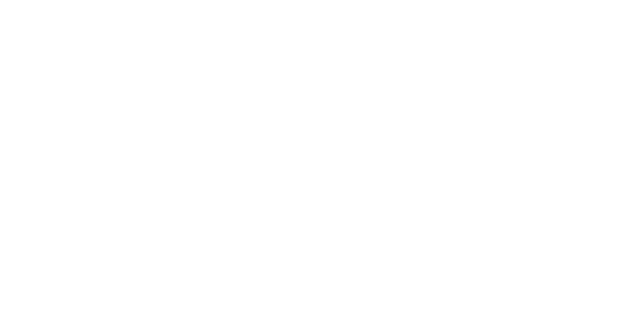
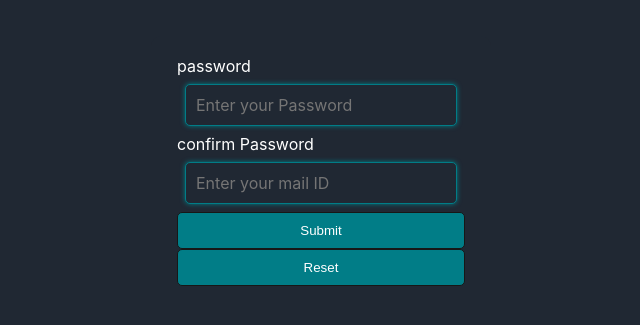
Before and after one commit to Jayanth9710/sign-up-test-frontend, a React (Create React App) app: page /reset-password/1/1 in a window 1280 px wide. Before the commit this address had no page. Shown: the part 109-434 px from the top of the page, without its empty margins (319-959 px from the left). Built offline with nearby package versions, Linux system fonts and the light colour scheme.

Commit message:
reset password

```diff
--- a/src/App.js
+++ b/src/App.js
@@ -7,6 +7,8 @@
 import Home from './Components/Home';
 import Register from './Components/Register';
 import Login from './Components/Login';
+import ForgotPassword from './Components/ForgotPassword'
+import ResetPassword from './Components/ResetPassword'
 
 function App() {
   return (
@@ -16,6 +18,8 @@
         <Route path='/' element={<Home/>} exact={true}/>
         <Route path='/signup' element={<Register/>} exact={true}/>
         <Route path='/signin' element={<Login/>} exact={true}/>
+        <Route path='/forgotpassword' element={<ForgotPassword/>} exact={true}/>
+        <Route path='/reset-password/:userId/:token' element={<ResetPassword/>} exact={true}/>
       </Routes>
     </Router>
     </>
--- /dev/null
+++ b/src/Components/ForgotPassword.js
@@ -0,0 +1,52 @@
+import * as Yup from 'yup';
+import {Formik,Form} from 'formik';
+import Textfield from './Textfield';
+import axios from 'axios'
+import env from '../Settings';
+
+function ForgotPassword() {
+    const validate = Yup.object({
+        email: Yup.string().email("Email is Invalid").required("Email is required"),
+    });
+    return (
+        <>
+        <div className='signup__page'>
+            <div className='signup__container'>
+                <Formik
+                initialValues={{
+                    email:"",
+                }}
+                validationSchema={validate}
+                onSubmit={async (values) => {
+                    try {
+                        let postData = await axios.post(`${env.api}/forgotPassword`,{email:values.email});
+                        console.log(postData);
+                        window.alert("Check your email for Password Reset Link");
+                    } catch (error) {
+                        console.log(error)
+                        window.alert("Check your connection / mail not found")
+                    }
+                }}>
+                    { (formik) => (
+                        <div className='signup__title'>
+                            <div className='signup__inner'>
+                                <Form>
+                                    <Textfield
+                                    label="Email"
+                                    name="email"
+                                    type="email"
+                                    placeholder="Enter your mail ID"/>
+                                    <button className='signup__buttons' type='submit'>Submit</button>
+                                    <button className='signup__buttons' type='reset'>Reset</button>
+                                </Form>
+                            </div>
+                        </div>
+                    )}
+                </Formik>
+            </div>
+        </div>
+        </>
+    )
+}
+
+export default ForgotPassword;
--- a/src/Components/Login.css
+++ b/src/Components/Login.css
@@ -29,3 +29,7 @@
     width: 100%;
     border-radius: 5px;
 }
+.link{
+    text-decoration: none;
+    color: inherit;
+  }
--- a/src/Components/Login.js
+++ b/src/Components/Login.js
@@ -1,7 +1,7 @@
 import React ,{useState} from 'react';
 import * as Yup from 'yup';
 import {Formik,Form} from 'formik';
-import { useNavigate} from 'react-router-dom';
+import { useNavigate,Link} from 'react-router-dom';
 import './Login.css';
 import axios from "axios";
 import env from '../Settings';
@@ -60,6 +60,8 @@
                                     <Textfield label="Password" name="password" type="password" placeholder="Enter your Password"/>
 
                                     <button className='signin__buttons' type='submit'>LOGIN</button>
+                                    <Link to='/forgotpassword' className='link'>
+                                    <button className='signin__buttons' type='submit'>FORGOT PASSWORD</button></Link>
                                 </Form>
                                 {failure && <span className="failure">Something went wrong!</span>}
                             </div>
--- /dev/null
+++ b/src/Components/ResetPassword.js
@@ -0,0 +1,67 @@
+import * as Yup from 'yup';
+import {Formik,Form} from 'formik';
+import Textfield from './Textfield';
+import axios from 'axios'
+import env from '../Settings';
+import { useNavigate } from 'react-router-dom';
+
+function ResetPassword(props) {
+    const validate = Yup.object({
+        password: Yup.string()
+        .min(6,"Password must be atleast 6 Characters")
+        .required("Password is Mandatory"),
+        confirmPassword: Yup.string()
+        .oneOf([Yup.ref("password"),null],"Password must Match")
+        .required("Confirm Password is Mandatory"),
+    });
+
+    const navigate = useNavigate();
+    return (
+        <>
+        <div className='signup__page'>
+            <div className='signup__container'>
+                <Formik
+                initialValues={{
+                    password: "",
+                    confirmPassword: "",
+                }}
+                validationSchema={validate}
+                onSubmit={async (values) => {
+                    try {
+                        let postData = await axios.post(`${env.api}/${props.match.params.userId}/${props.match.params.token}`,{password:values.password});
+                        console.log(postData);
+                        window.alert("Password Changed Successfully");
+                        navigate('/')
+                    } catch (error) {
+                        console.log(error)
+                        window.alert("Check your connection / Password reset Unsucessfull")
+                    }
+                }}>
+                    { (formik) => (
+                        <div className='signup__title'>
+                            <div className='signup__inner'>
+                                <Form>
+                                    <Textfield
+                                    label="password"
+                                    name="password"
+                                    type="password"
+                                    placeholder="Enter your Password"/>
+                                    <Textfield
+                                    label="confirm Password"
+                                    name="confirmPassword"
+                                    type="confirmPassword"
+                                    placeholder="Enter your mail ID"/>
+                                    <button className='signup__buttons'>Submit</button>
+                                    <button className='signup__buttons'>Reset</button>
+                                </Form>
+                            </div>
+                        </div>
+                    )}
+                </Formik>
+            </div>
+        </div>
+        </>
+    )
+}
+
+export default ResetPassword;
--- a/src/Settings.js
+++ b/src/Settings.js
@@ -1,7 +1,7 @@
 let getSettings = () => {
     return {
-        // api:"http://localhost:8080"
-        api: "https://signup-test-backend.herokuapp.com"
+        api:"http://localhost:4004"
+        // api: "https://signup-test-backend.herokuapp.com"
 
 
     }
```
